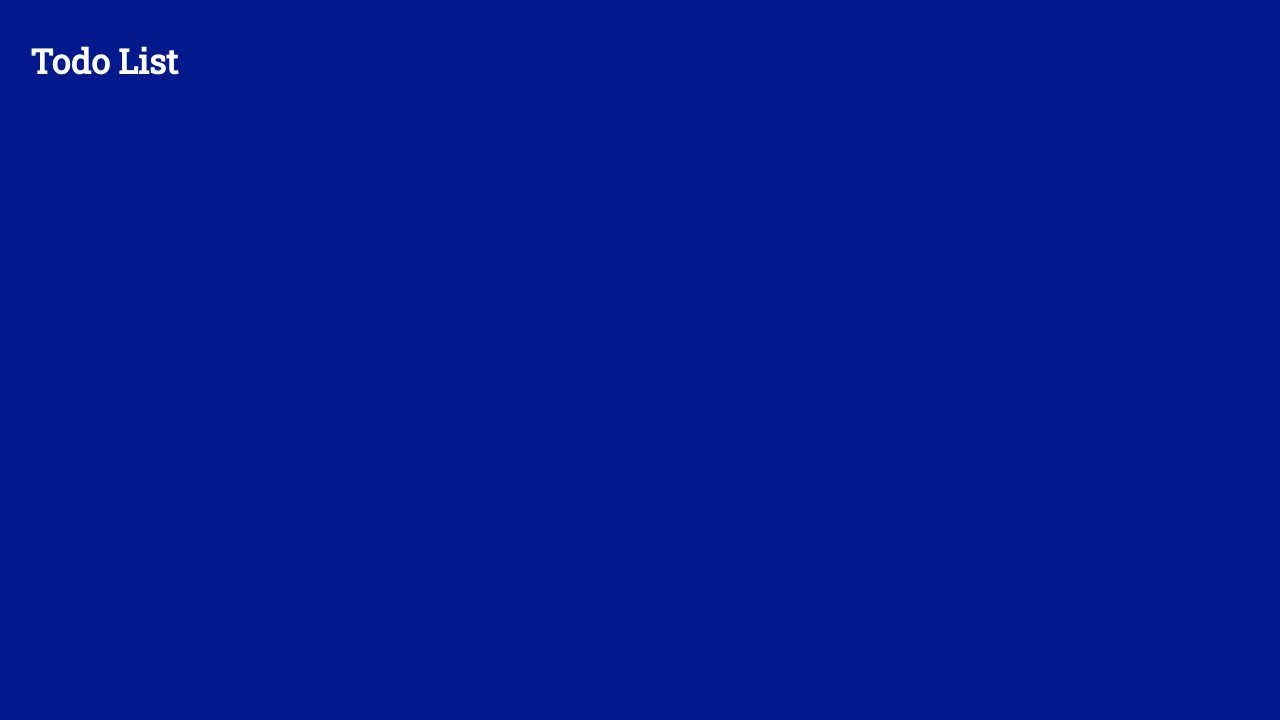
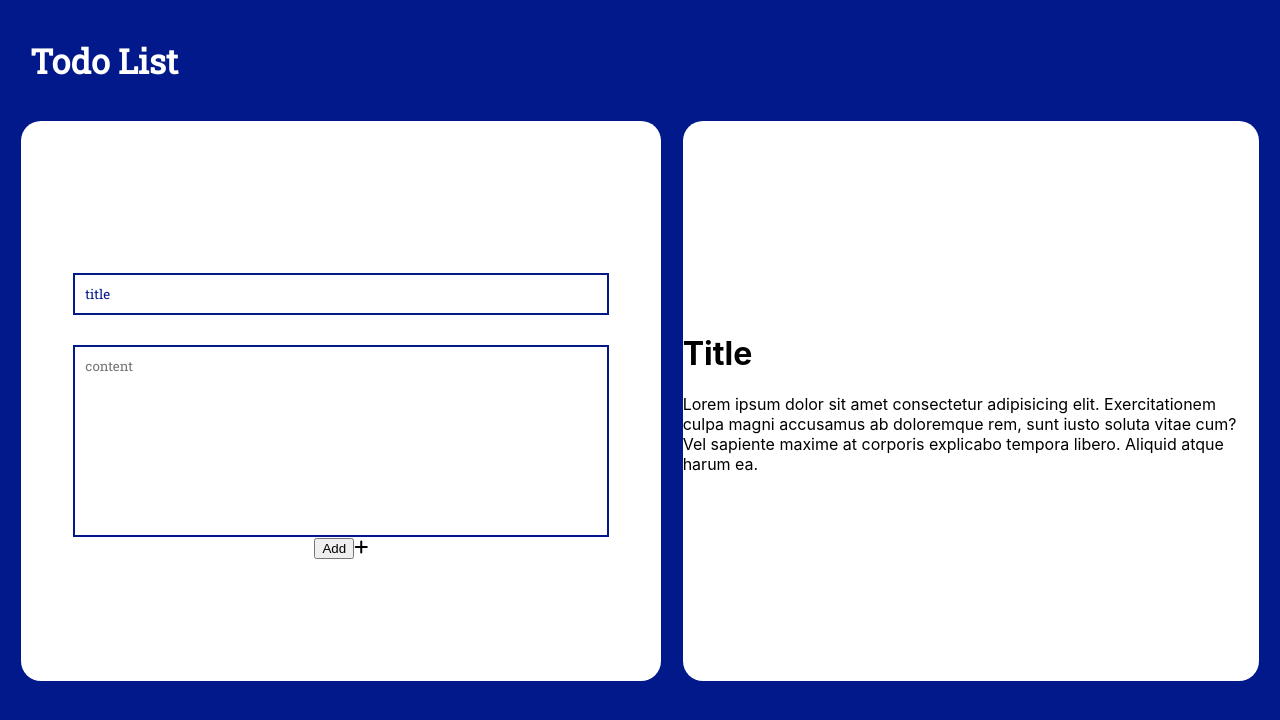
Before and after one commit to Shaan3110/typescript-javascript, a React (Create React App) app in the folder client/: page / in a window 1280 px wide. Shown: the top 720 px of the page. Built offline with nearby package versions, Linux system fonts and the light colour scheme; the HTML template or start-up script is replaced by a standard one.

Commit message:
designing UI header and tasks

```diff
--- a/client/public/index.html
+++ b/client/public/index.html
@@ -15,6 +15,7 @@
       user's mobile device or desktop. See https://developers.google.com/web/fundamentals/web-app-manifest/
     -->
     <link rel="manifest" href="%PUBLIC_URL%/manifest.json" />
+    <link rel="stylesheet" href="https://cdnjs.cloudflare.com/ajax/libs/font-awesome/6.1.1/css/all.min.css" integrity="sha512-KfkfwYDsLkIlwQp6LFnl8zNdLGxu9YAA1QvwINks4PhcElQSvqcyVLLD9aMhXd13uQjoXtEKNosOWaZqXgel0g==" crossorigin="anonymous" referrerpolicy="no-referrer" />
     <!--
       Notice the use of %PUBLIC_URL% in the tags above.
       It will be replaced with the URL of the `public` folder during the build.
--- a/client/src/components/TaskInput/TaskInput.css
+++ b/client/src/components/TaskInput/TaskInput.css
@@ -0,0 +1,35 @@
+@import url('https://fonts.googleapis.com/css2?family=Roboto+Slab&display=swap');
+.taskinput{
+    width: 50%;
+    background-color: white;
+    display: flex;
+    justify-content: center;
+    align-items: center;
+    min-height: 70vh;
+    flex-direction: column;
+    border-radius: 20px;
+}
+
+.taskinput input {
+    width: 80%;
+    border: 2px solid #02198B;
+    color: #02198B;
+    font-family: 'Roboto Slab', serif;
+    padding: 10px 10px;
+    margin: 30px 0px;
+}
+.taskinput input::placeholder {
+    color: #02198B;
+}
+.taskinput textarea {
+    width: 80%;
+    border: 2px solid #02198B;
+    color: #02198B;
+    font-family: 'Roboto Slab', serif;
+    resize: none;
+    height: 30%;
+    padding: 10px 10px;
+}
+.taskinput input::placeholder {
+    color: #02198B;
+}
--- a/client/src/components/TaskInput/TaskInput.tsx
+++ b/client/src/components/TaskInput/TaskInput.tsx
@@ -1,9 +1,17 @@
-import React from 'react'
+import React from "react";
+import './TaskInput.css'
 
 const TaskInput = () => {
   return (
-    <div>TaskInput</div>
-  )
-}
+    <div className="taskinput">
+      <input type="text" placeholder="title" />
+      <textarea name="content" id="" cols={20} rows={10} placeholder="content"></textarea>
+      <div className="add">
+        <button>Add</button>
+        <i className="fa-solid fa-plus"></i>
+      </div>
+    </div>
+  );
+};
 
-export default TaskInput
+export default TaskInput;
--- a/client/src/components/Tasks/Tasks.css
+++ b/client/src/components/Tasks/Tasks.css
@@ -0,0 +1,11 @@
+@import url('https://fonts.googleapis.com/css2?family=Roboto+Slab&display=swap');
+.tasks{
+    width: 45%;
+    background-color: white;
+    display: flex;
+    justify-content: center;
+    align-items: center;
+    min-height: 70vh;
+    flex-direction: column;
+    border-radius: 20px;
+}
--- a/client/src/components/Tasks/Tasks.tsx
+++ b/client/src/components/Tasks/Tasks.tsx
@@ -1,8 +1,13 @@
 import React from 'react'
-
+import './Tasks.css'
 const Tasks = () => {
   return (
-    <div>Tasks</div>
+    <div className="tasks">
+      <div className="task">
+          <h1>Title</h1>
+          <p>Lorem ipsum dolor sit amet consectetur adipisicing elit. Exercitationem culpa magni accusamus ab doloremque rem, sunt iusto soluta vitae cum? Vel sapiente maxime at corporis explicabo tempora libero. Aliquid atque harum ea.</p>
+      </div>
+    </div>
   )
 }
 
--- a/client/src/pages/Home/Home.css
+++ b/client/src/pages/Home/Home.css
@@ -0,0 +1,5 @@
+.dashboard{
+    width: 100vw;
+    display: flex;
+    justify-content: space-evenly;
+}
--- a/client/src/pages/Home/Home.tsx
+++ b/client/src/pages/Home/Home.tsx
@@ -1,9 +1,18 @@
 import React from 'react'
 import Header from '../../components/Header/Header'
+import TaskInput from '../../components/TaskInput/TaskInput'
+import Tasks from '../../components/Tasks/Tasks'
+import './Home.css'
 
 const Home = () => {
   return (
+    <>
     <Header/>
+    <div className="dashboard">
+      <TaskInput/>
+      <Tasks/>
+    </div>
+    </>
   )
 }
 
```
